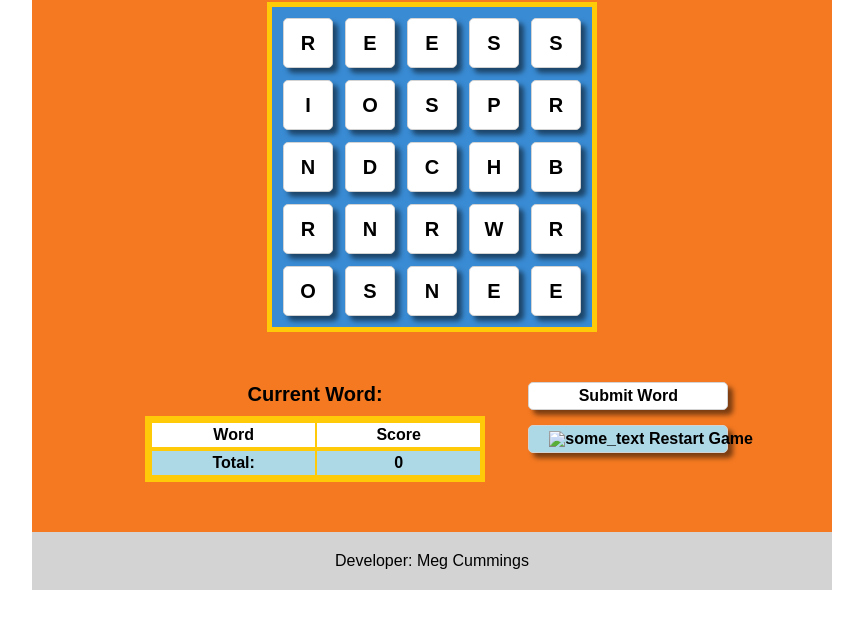
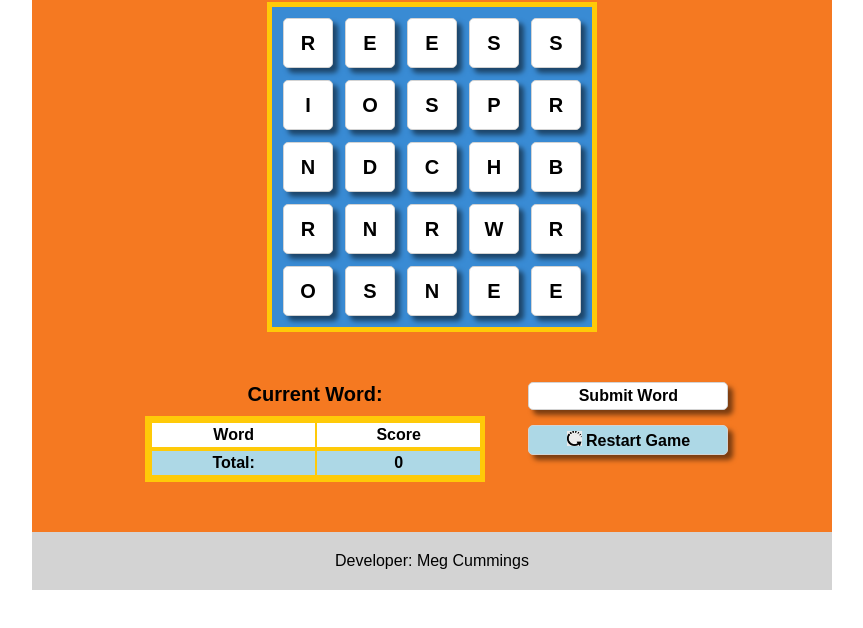
Before and after one commit to meganecummings/boggle, a plain HTML site: page boggle-game/index.html in a window 1280 px wide. Shown: the part 132-760 px from the top of the page, without its empty margins (208-1071 px from the left). Drawn offline with Linux system fonts and the light colour scheme.

Commit message:
Updated restart location

```diff
--- a/boggle-game/index.html
+++ b/boggle-game/index.html
@@ -32,7 +32,7 @@
             <div id="right">
                 <button type='button' class='btn action_btn' id="submit">Submit Word</button>
                 <button type='button' class='btn action_btn restart' onclick="location.reload()">
-					<img src="restart.png" alt="some_text">
+					<img src="restart.jpeg" alt="some_text">
 					Restart Game
 				</button>
             </div>
```
Also changed, not shown: boggle-game/restart.jpeg (added).
